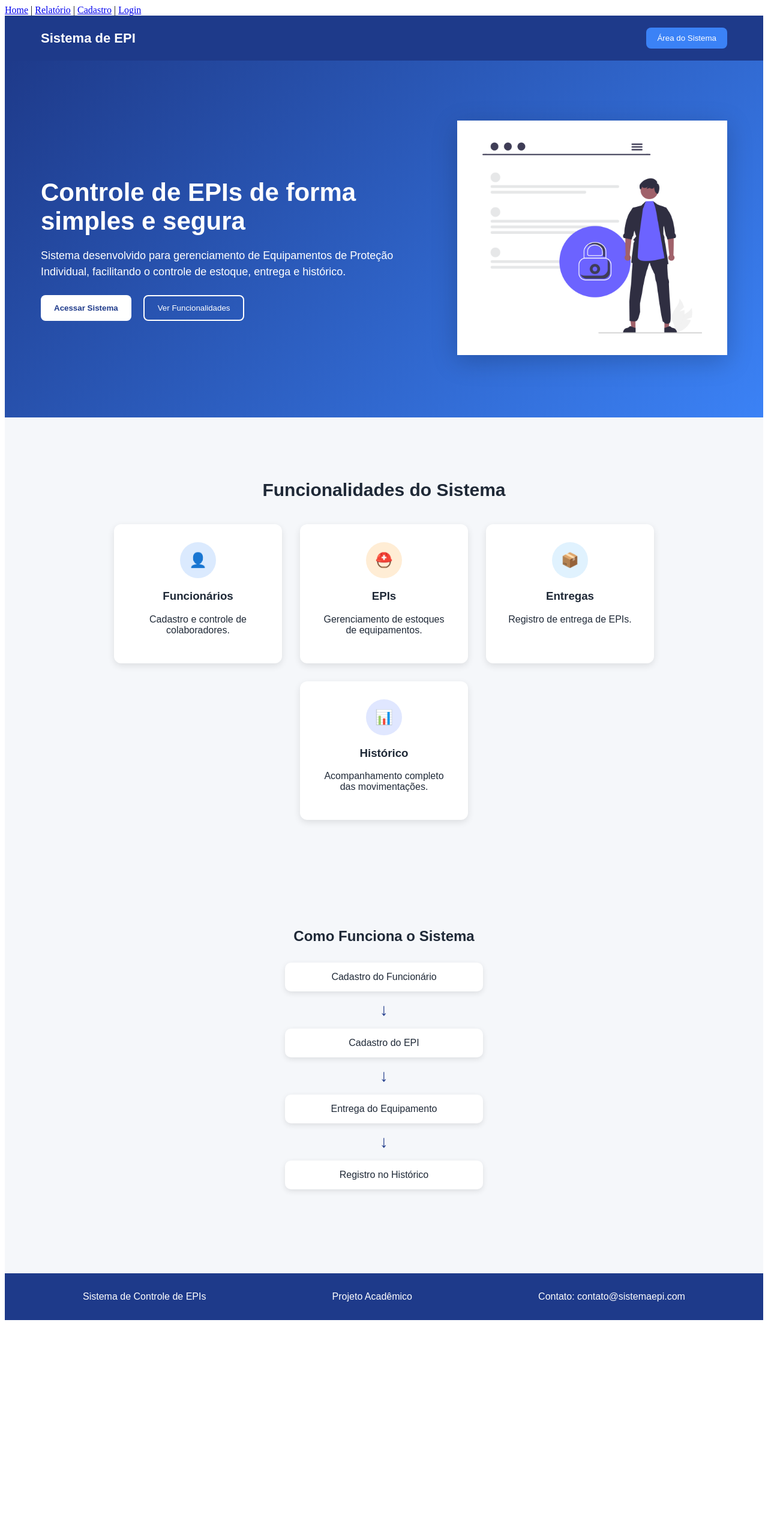
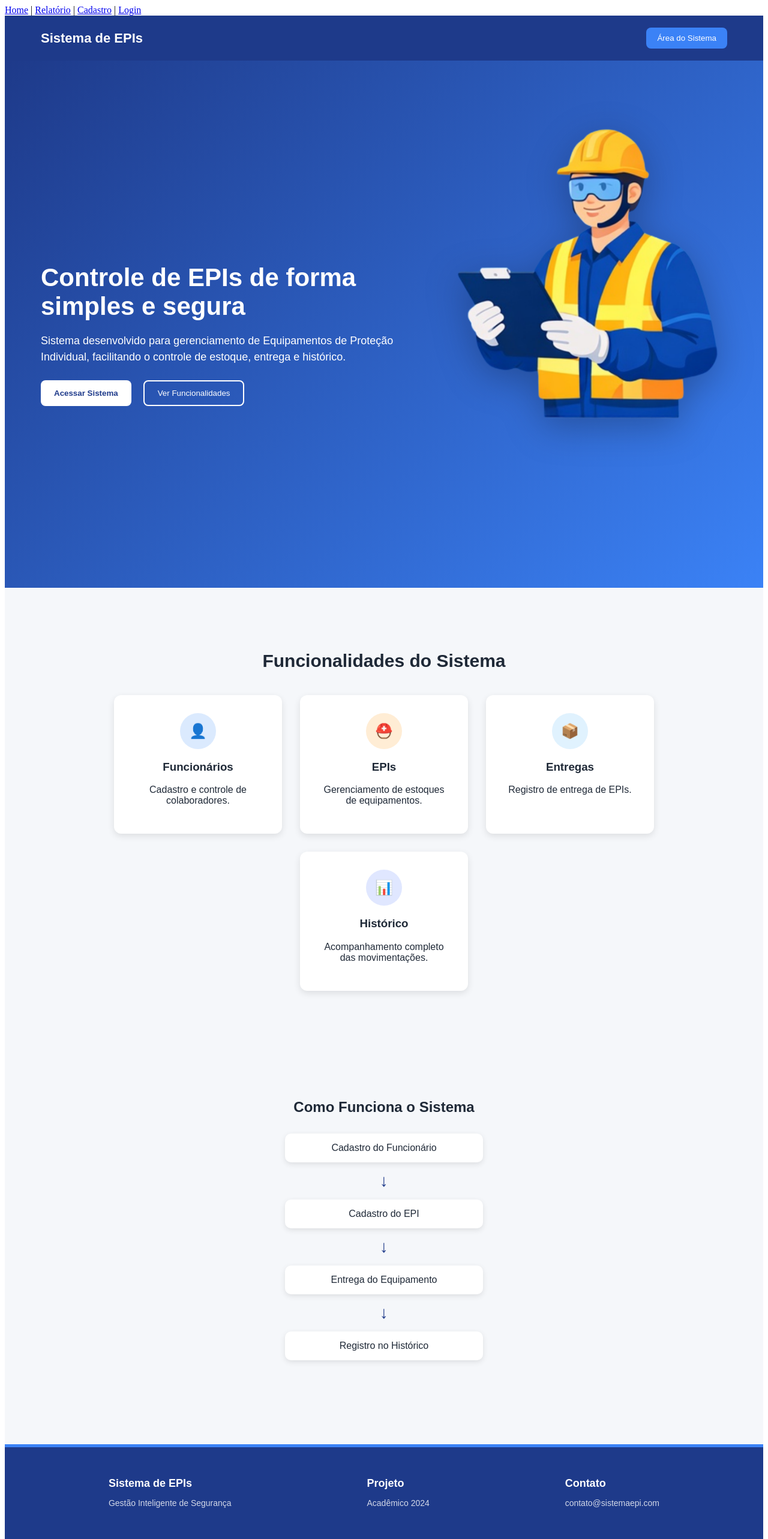
Before and after one commit to jairircrd/Sistema-de-EPIs, a Vue app: page / in a window 1280 px wide. Shown: the top 2566 px of the page at 60% size. Before the commit the page ends 2209 px from the top, so only its background shows below. Built offline with nearby package versions, Linux system fonts and the light colour scheme.

Commit message:
Atualização das imagens(necessita de mudança de tamanho)

```diff
--- a/src/views/Home.vue
+++ b/src/views/Home.vue
@@ -1,7 +1,7 @@
 <template>
     <div class="home">
         <header class="header">
-            <div class="logo">Sistema de EPI</div>
+            <div class="logo">Sistema de EPIs</div>
             <nav class="menu">
                 <button class="btn-sistema" @click="irLogin">Área do Sistema</button>
             </nav>
@@ -65,10 +65,19 @@
         </section>
 
         <footer class="footer">
-            <div>Sistema de Controle de EPIs</div>
-            <div>Projeto Acadêmico</div>
-            <div>Contato: contato@sistemaepi.com</div>
-        </footer>
+    <div class="footer-col">
+        <strong>Sistema de EPIs</strong>
+        <p>Gestão Inteligente de Segurança</p>
+    </div>
+    <div class="footer-col">
+        <strong>Projeto</strong>
+        <p>Acadêmico 2024</p>
+    </div>
+    <div class="footer-col">
+        <strong>Contato</strong>
+        <p>contato@sistemaepi.com</p>
+    </div>
+    </footer>
     </div>
 </template>
 
@@ -157,7 +166,13 @@ export default {
 
 .hero-image img {
     max-width: 450px;
-    filter: drop-shadow(0 10px 20px rgba(0,0,0,0.2));
+    height: auto;
+    filter: drop-shadow(0 15px 30px rgba(0,0,0,0.25));
+    transition: 0.5s ease;
+}
+
+.hero-image img:hover {
+    transform: translateY(-10px) scale(1.02);
 }
 
 .btn-primary {
@@ -260,14 +275,25 @@ export default {
 }
 
 .footer {
-    background:#1E3A8A;
-    color:white;
-    padding:30px;
-    display:flex;
-    justify-content:space-around;
-    margin-top:60px;
-    flex-wrap:wrap;
-    gap:10px;
+    background: #1E3A8A;
+    color: white;
+    padding: 50px 60px;
+    display: flex;
+    justify-content: space-around;
+    align-items: flex-start;
+    margin-top: 60px;
+    border-top: 5px solid #3B82F6;
+}
+
+.footer-col strong {
+    display: block;
+    margin-bottom: 10px;
+    font-size: 18px;
+}
+
+.footer-col p {
+    font-size: 14px;
+    opacity: 0.8;
 }
 
 @media(max-width:768px) {
```
Also changed, not shown: src/assets/hero-security.png.
